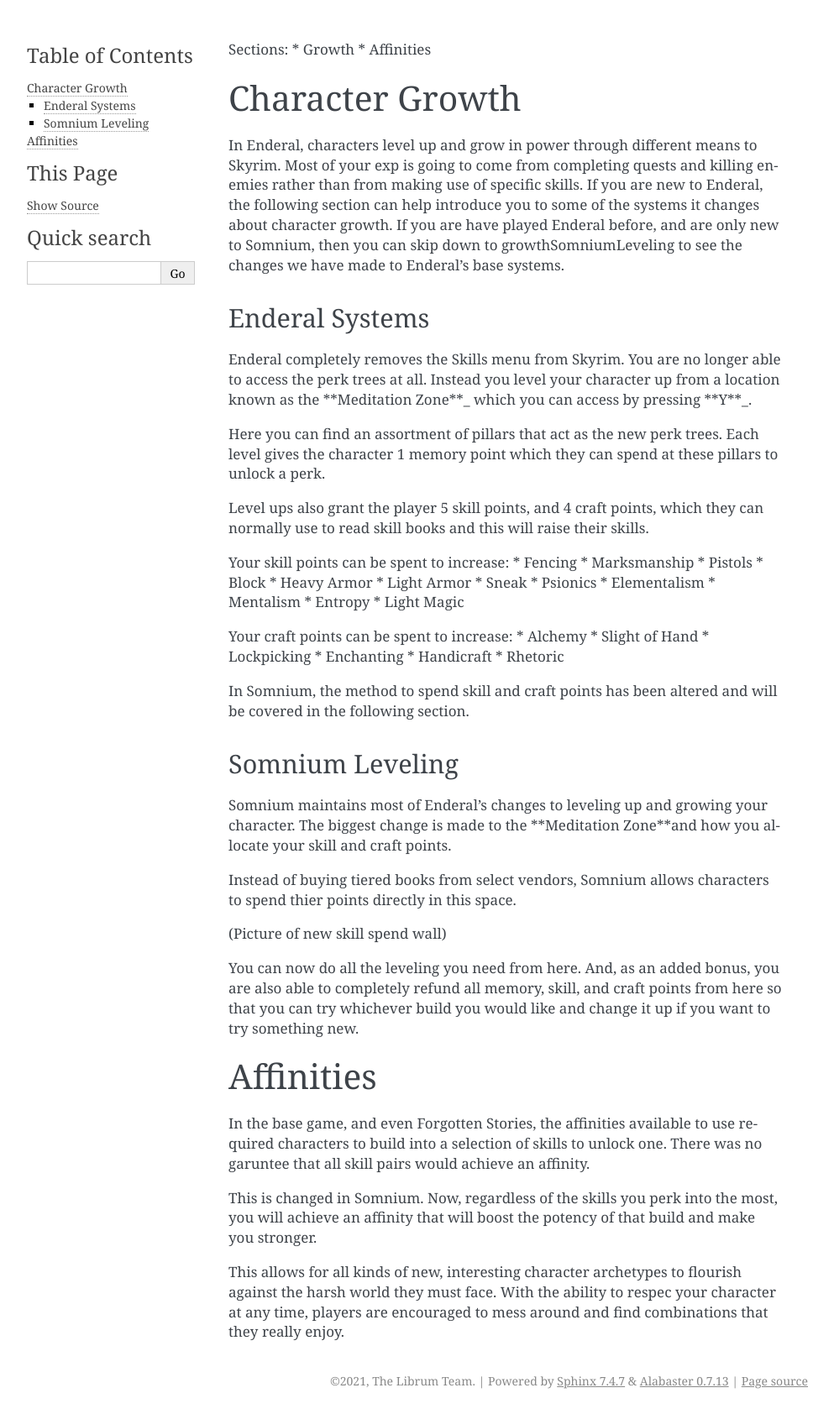
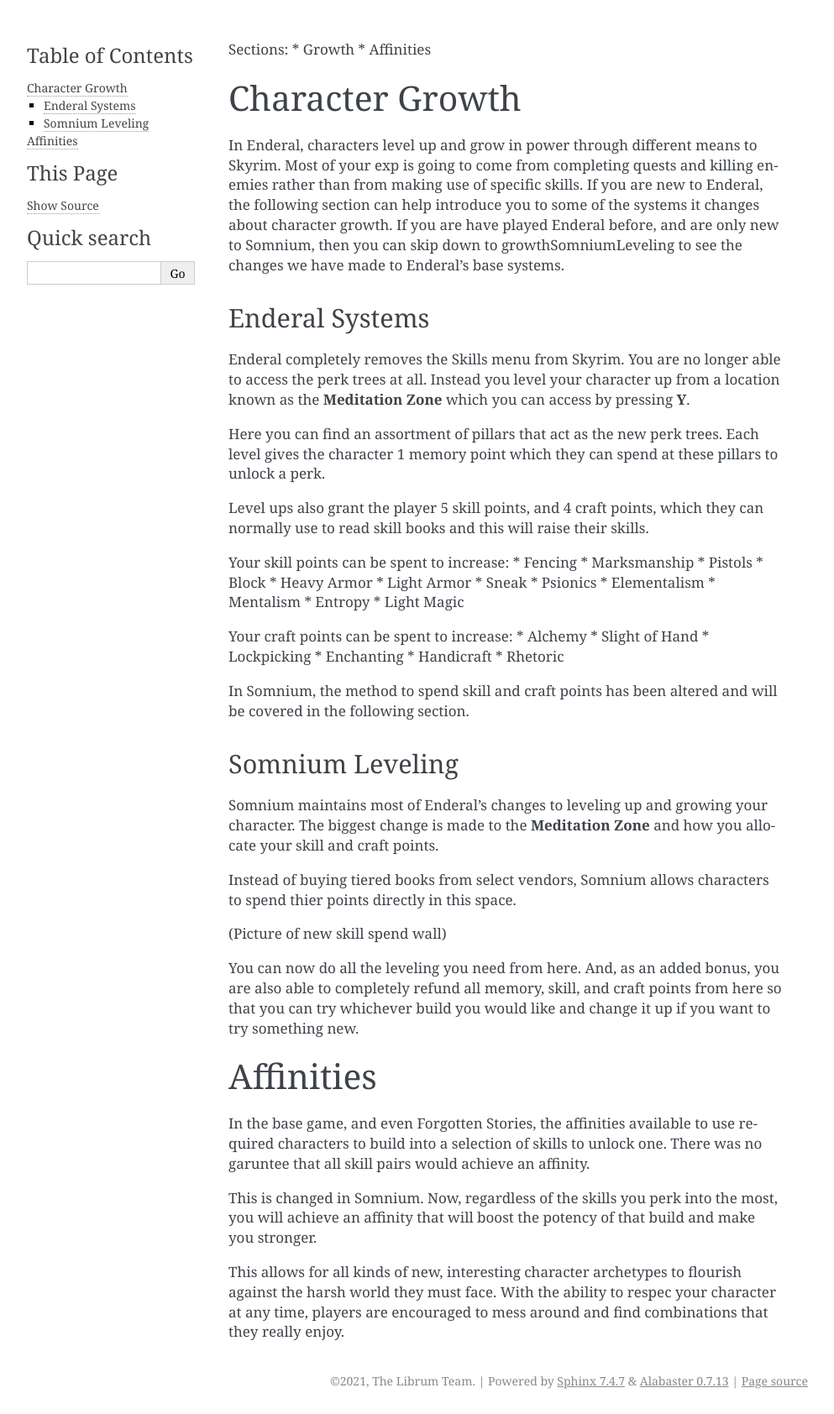
Before and after one commit to apoapse1/somnium-fur-enderal, a Sphinx documentation site: the page built from source/4_Character.rst, in a window 1280 px wide. Shown: the whole page at 84% size, without its empty margins (148-1141 px from the left). Built offline with Sphinx 7.4.7, drawn with Linux system fonts in a browser that asks for light colours.

Commit message:
blehblehbleh

```diff
--- a/source/0_Home.rst
+++ b/source/0_Home.rst
@@ -34,7 +34,7 @@
 
 .. raw:: html
 
-	<div align="center">/ **This is Somnium**/_</div>
+	<div align="center">**This is Somnium**</div>
 ..
 
 
--- a/source/4_Character.rst
+++ b/source/4_Character.rst
@@ -13,7 +13,7 @@
 
 Enderal Systems
 ^^^^^^^^^^^^^^^
-Enderal completely removes the Skills menu from Skyrim. You are no longer able to access the perk trees at all. Instead you level your character up from a location known as the \**Meditation Zone**\_ which you can access by pressing \**Y**\_.
+Enderal completely removes the Skills menu from Skyrim. You are no longer able to access the perk trees at all. Instead you level your character up from a location known as the **Meditation Zone** which you can access by pressing **Y**.
 
 Here you can find an assortment of pillars that act as the new perk trees. Each level gives the character 1 memory point which they can spend at these pillars to unlock a perk.
 
@@ -47,7 +47,7 @@
 
 Somnium Leveling
 ^^^^^^^^^^^^^^^^
-Somnium maintains most of Enderal's changes to leveling up and growing your character. The biggest change is made to the \**Meditation Zone**\ and how you allocate your skill and craft points.
+Somnium maintains most of Enderal's changes to leveling up and growing your character. The biggest change is made to the **Meditation Zone** and how you allocate your skill and craft points.
 
 Instead of buying tiered books from select vendors, Somnium allows characters to spend thier points directly in this space.
 
```
Also changed, not shown: source/2_Gameplay.rst (+5 -5 lines).
